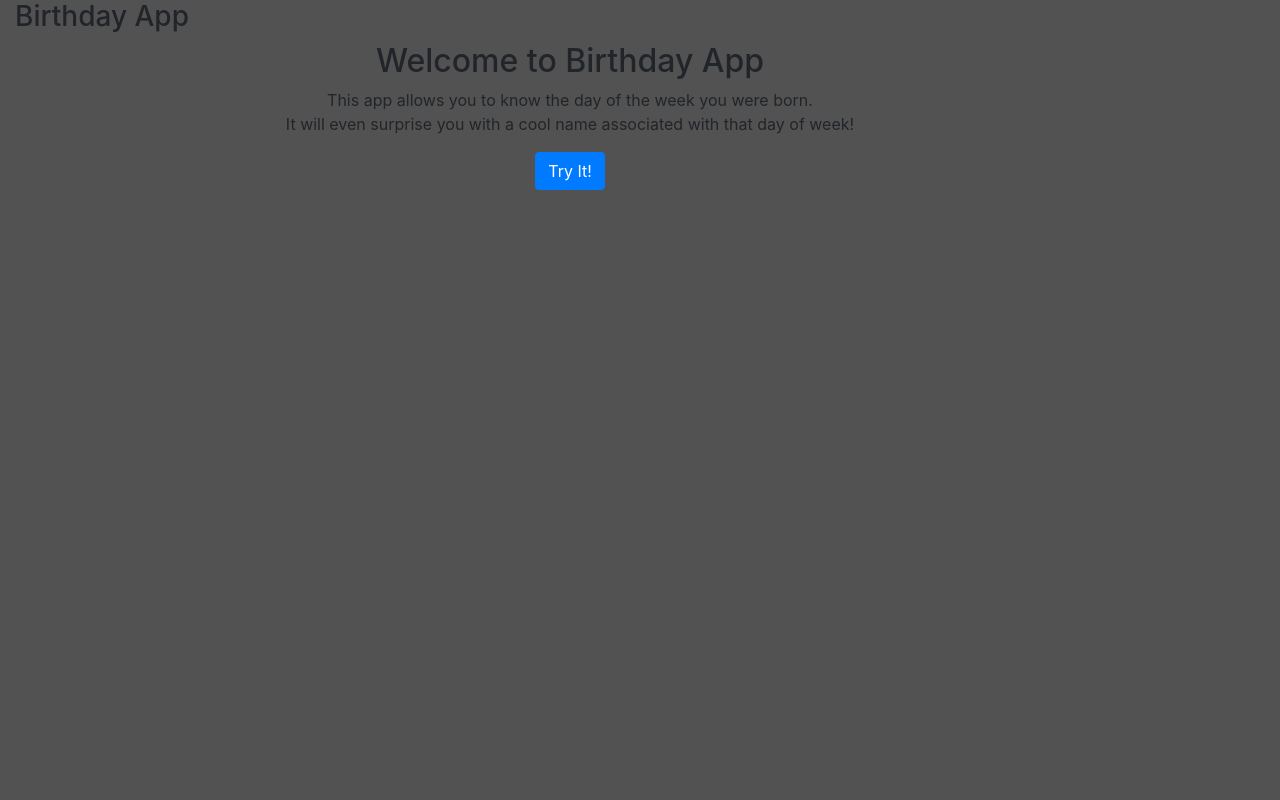
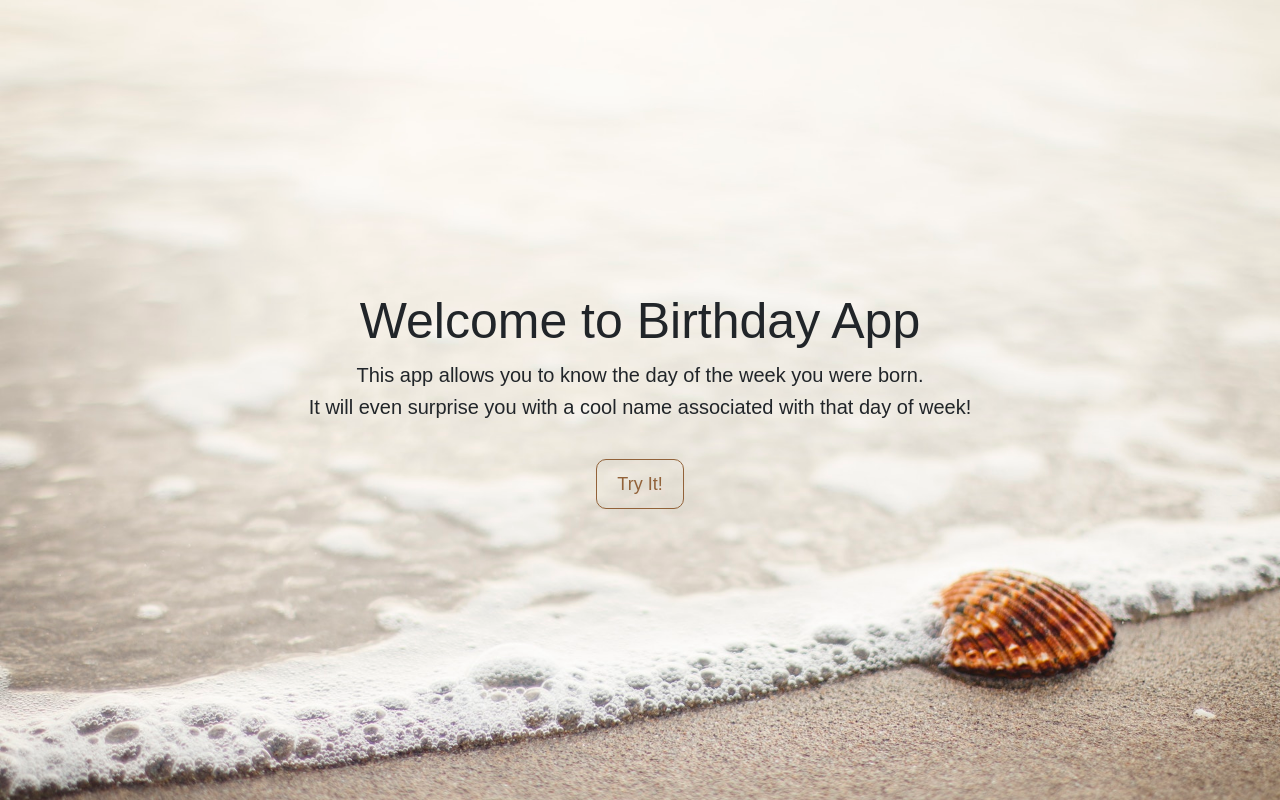
Before and after one commit to devTanush/birthday-app, a plain HTML site: page index.html in a window 1280 px wide. Drawn offline with Linux system fonts and the light colour scheme.

Commit message:
refactor landing page

```diff
--- a/css/style.css
+++ b/css/style.css
@@ -1,6 +1,46 @@
-body{
-    background-color: #525252;
-}
+  body{
+    margin:0;
+    font-family: Arial, "Helvetica Neue", Helvetica, sans-serif;
+    font-size:17px;
+    line-height:1.6;
+  }
+
+  .header{
+    background-image:url('../img/landingpage.jpg');
+    background-size:cover;
+    background-position:center;
+    height:100vh;
+    display:flex;
+    flex-direction:column;
+    justify-content:center;
+    align-items:center;
+    text-align:center;
+    padding:0 20px;
+  }
+
+  .header h1{
+    font-size:50px;
+    line-height:1.2;
+  }
+
+  .header p{
+    font-size:20px;
+  }
+
+  .header .button{
+    font-size:18px;
+    text-decoration:none;
+    color:#926239;
+    border:#926239 1px solid;
+    padding:10px 20px;
+    border-radius:10px;
+    margin-top:20px;
+  }
+
+  .header .button:hover{
+    background:#926239;
+    color:#fff;
+  }
 
 .centered-form{
 	margin-top: 60px;
--- a/index.html
+++ b/index.html
@@ -9,30 +9,11 @@
     <script src="script/script.js" type="text/javascript"></script>
   </head>
   <body>
-    <div class="p-0 m-0 container">
-        <div>
-            <div class="row">
-                <div class="col-lg-12">
-                    <div class="container float-left">
-                        <h3>Birthday App</h3>
-                    </div>
-                </div>
-            </div>
-            <div class="row">
-                <div class="col-lg-12">
-                    <div class="container text-center">
-                        <h2>Welcome to Birthday App</h2>
-                        <p>This app allows you to know the day of the week you were born.<br>
-                        It will even surprise you with a cool name associated with that day of week!</p>
-                        <div class="">
-                            <a href="main.html"><button class="btn btn-primary">Try It!</button></a>
-                        </div>
-
-
-                    </div>
-                </div>
-            </div>
-        </div>
+    <div class="header">
+        <h1>Welcome to Birthday App</h1>
+        <p>This app allows you to know the day of the week you were born.<br>
+        It will even surprise you with a cool name associated with that day of week!</p>
+        <a href="main.html" class="button">Try It!</a>
     </div>
   </body>
 </html>
```
Also changed, not shown: img/landingpage.jpg (added).
